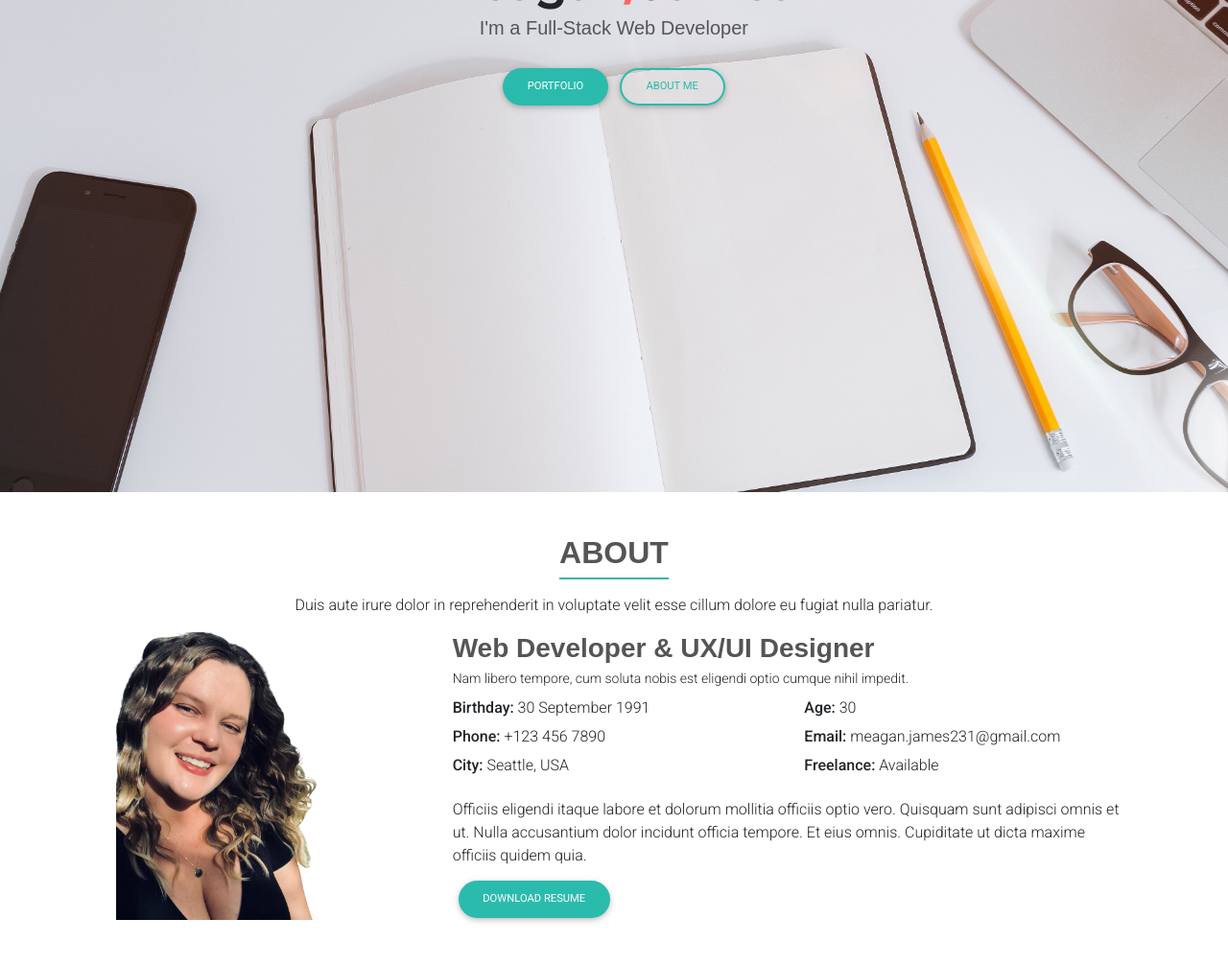
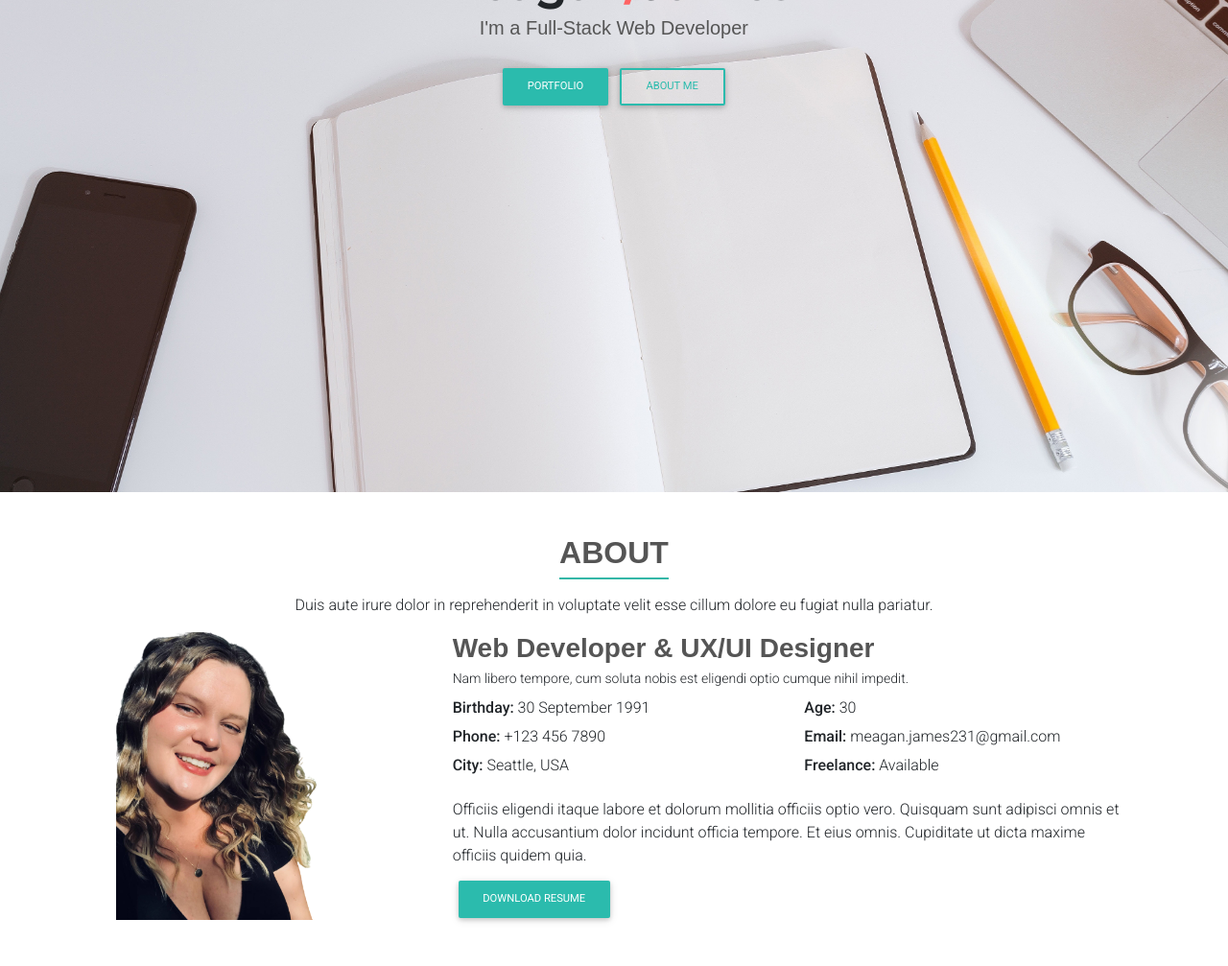
Before and after one commit to merikettapearl212/mjreact-portfolio, a React (Create React App) app: page / in a window 1280 px wide. Shown: the part 349-1356 px from the top of the page at 96% size. Built offline with nearby package versions, Linux system fonts and the light colour scheme.

Commit message:
changed button radius

```diff
--- a/src/components/About/index.js
+++ b/src/components/About/index.js
@@ -62,7 +62,7 @@ const About = () => {
               </div>
 
             <a href="https://docs.google.com/document/d/1Pj3JYHE2Qp51QFWAfSQ6foGu6fuXGYY6nWCWLS8aBr8/edit?usp=sharing">
-                <MDBBtn size="md" style={{ borderRadius: "2rem" }}>Download resume</MDBBtn>
+                <MDBBtn size="md">Download resume</MDBBtn>
             </a>
           </MDBCol>
         </MDBRow>
--- a/src/components/Header/index.js
+++ b/src/components/Header/index.js
@@ -19,10 +19,10 @@ const Header = () => {
                 <h5 className='mb-4 '>
                   <strong>I'm a Full-Stack Web Developer</strong>
                 </h5>
-                <MDBBtn size="md" style={{ borderRadius: "2rem" }}>
+                <MDBBtn size="md">
                   portfolio
                 </MDBBtn>
-                <MDBBtn size="md" outline color='default' style={{ borderRadius: "2rem" }}>
+                <MDBBtn size="md" outline color='default'>
                   About me
                 </MDBBtn>
                 </MDBAnimation>
```
